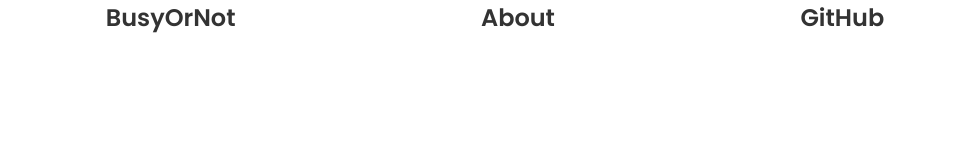
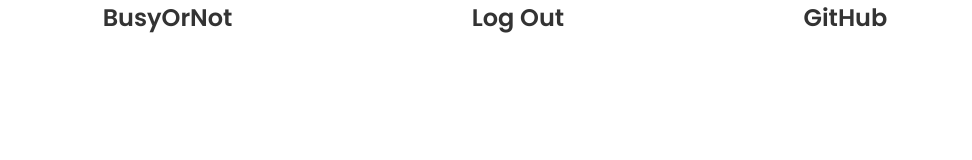
Before and after one commit to aditya-bhujle/VolHacks-First-Project, a website: page index.html in a window 1280 px wide. Shown: the top 160 px of the page, without its empty margins (153-1125 px from the left). Drawn offline with nearby package versions, Linux system fonts and the light colour scheme.

Commit message:
Add files via upload

```diff
--- a/index.html
+++ b/index.html
@@ -8,8 +8,12 @@
 	<body>
 		<div class = 'nav'>
 			<div class = 'nav-inside'>
-				<h2 style="margin: 0px">BusyOrNot</h2>
-				<h2 style="margin: 0px">About</h2>
+				<a href="login.html">
+					<h2 style="margin: 0px">
+						BusyOrNot
+					</h2>
+				</a>
+				<h2 style="margin: 0px">Log Out</h2>
 				<h2 style="margin: 0px">GitHub</h2>
 			</div>
 		</div>
```
